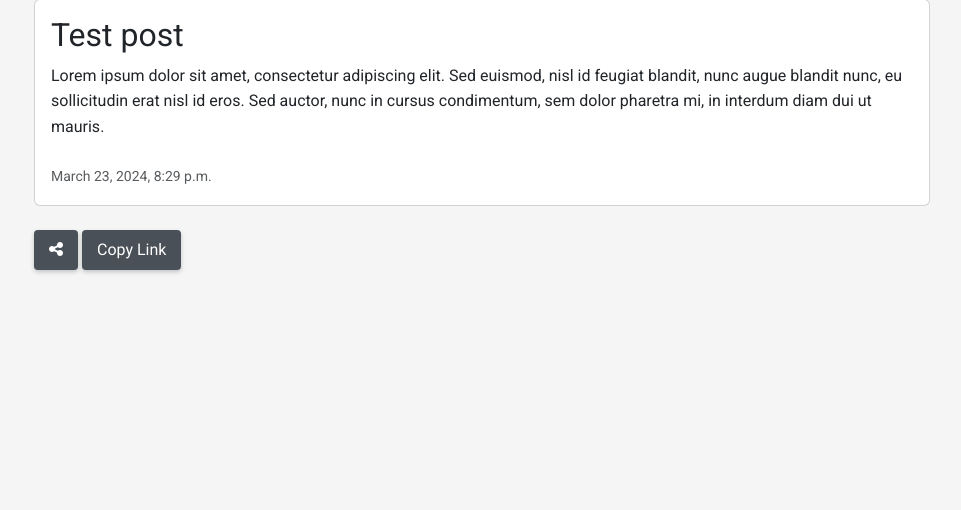
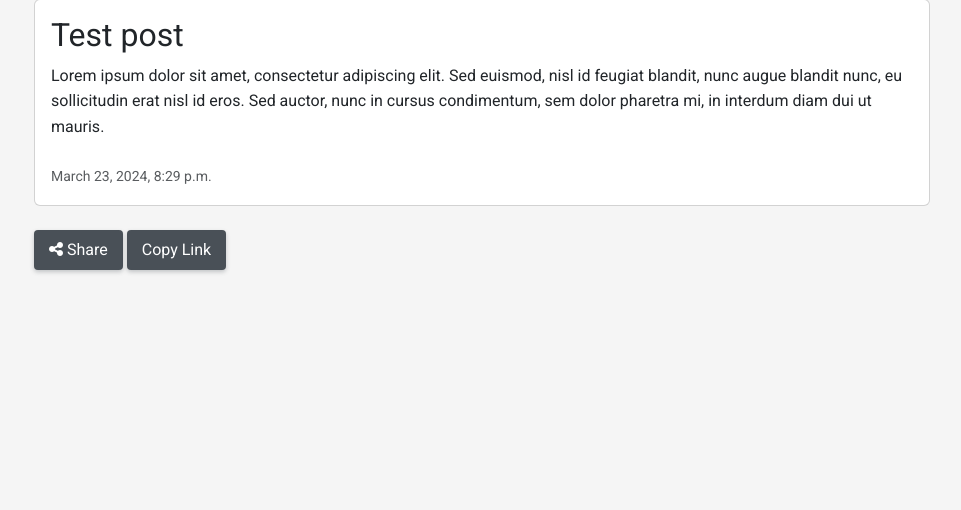
Before and after one commit to SandorGyorfi/SandorGyorfi, a Django app: page /blog/blog/1/ in a window 1280 px wide. Shown: the part 134-644 px from the top of the page, without its empty margins (158-1119 px from the left). Run offline with Django 4.2, Linux system fonts and the light colour scheme; data comes from the database, SQL or seed files in the repository; some libraries are stand-ins or nearby versions.

```diff
--- a/blog/templates/blog/blogpost_detail.html
+++ b/blog/templates/blog/blogpost_detail.html
@@ -10,16 +10,15 @@
 </div>
 
 <!-- Share and Copy Link Buttons -->
-<button class="btn btn-primary" id="shareBtn"><i class="fas fa-share-alt"></i></button>
+<button class="btn btn-primary" id="shareBtn"><i class="fas fa-share-alt" aria-hidden="true"></i> Share</button>
 <button class="btn btn-primary" id="copyBtn">Copy Link</button>
 
 <!-- Fallback Social Share Links -->
-<div id="fallbackShare" style="display:none;">
+<div id="fallbackShare" class="blogpost-share" style="display: none;">
   <h4>Share this Post On</h4>
-  <a href="https://www.facebook.com/sharer/sharer.php?u={{ request.build_absolute_uri }}" target="_blank">Facebook</a>
-  <a href="https://twitter.com/intent/tweet?text={{ blogpost.title }}&url={{ request.build_absolute_uri }}" target="_blank">X</a>
-  <a href="https://www.linkedin.com/shareArticle?mini=true&url={{ request.build_absolute_uri }}&title={{ blogpost.title }}" target="_blank">LinkedIn</a>
+  <a class="share-link" href="https://www.facebook.com/sharer/sharer.php?u={{ request.build_absolute_uri }}" target="_blank" aria-label="Share on Facebook">Facebook</a>
+  <a class="share-link" href="https://twitter.com/intent/tweet?text={{ blogpost.title|urlencode }}&url={{ request.build_absolute_uri }}" target="_blank" aria-label="Share on Twitter">Twitter</a>
+  <a class="share-link" href="https://www.linkedin.com/shareArticle?mini=true&url={{ request.build_absolute_uri }}&title={{ blogpost.title|urlencode }}" target="_blank" aria-label="Share on LinkedIn">LinkedIn</a>
 </div>
 
-
 {% endblock %}
--- a/static/css/custom.css
+++ b/static/css/custom.css
@@ -220,6 +220,10 @@ a:hover {
 
 .blogpost-share {
     margin-top: 20px;
+    background-color: #f5f5f5;
+    padding: 15px;
+    border-radius: 4px;
+    box-shadow: 0 2px 4px rgba(0,0,0,0.1);
 }
 
 .blogpost-share h4 {
@@ -227,8 +231,7 @@ a:hover {
     color: #333;
 }
 
-/* Updated Share Link Button Styling */
-.blogpost-share a {
+.blogpost-share a.share-link {
     display: inline-block;
     margin-right: 10px;
     padding: 5px 10px;
@@ -239,7 +242,7 @@ a:hover {
     transition: background-color 0.3s ease;
 }
 
-.blogpost-share a:hover {
+.blogpost-share a.share-link:hover {
     background-color: #343a40;
     color: white;
 }
--- a/static/js/custom.js
+++ b/static/js/custom.js
@@ -1,10 +1,14 @@
 document.addEventListener('DOMContentLoaded', function () {
+    console.log("DOM fully loaded and parsed");
+
+    // Cycle through section titles for dynamic navbar subtitle
     const sectionTitles = document.querySelectorAll('h2, h3');
     const navbarTitle = document.getElementById('navbar-title');
     const navbarSubtitle = document.getElementById('navbar-subtitle');
     let currentTitleIndex = 0;
 
     function cycleSectionTitles() {
+        console.log("Cycling through section titles");
         if (sectionTitles.length > 0) {
             navbarSubtitle.style.opacity = 0;
             setTimeout(function () {
@@ -18,10 +22,12 @@ document.addEventListener('DOMContentLoaded', function () {
     cycleSectionTitles();
     setInterval(cycleSectionTitles, 4000);
 
+    // Set active link based on current pathname
     const pathname = window.location.pathname;
     const navLinks = document.querySelectorAll('.navbar-nav .nav-link');
 
     function setActiveNavLink() {
+        console.log("Setting active nav link");
         let section = 'home';
         if (pathname.includes('services')) {
             section = 'services';
@@ -45,29 +51,38 @@ document.addEventListener('DOMContentLoaded', function () {
     }
 
     setActiveNavLink();
-});
 
-document.getElementById('shareBtn').addEventListener('click', async () => {
+    // Toggle Share Links
+    const shareBtn = document.getElementById('shareBtn');
+    if (shareBtn) {
+        shareBtn.addEventListener('click', function() {
+            const shareLinks = document.getElementById('fallbackShare');
             if (navigator.share) {
-      try {
-        await navigator.share({
-          title: '{{ blogpost.title }}',
-          url: '{{ request.build_absolute_uri }}'
-        });
-        console.log('Content shared successfully');
-      } catch (err) {
-        console.error('Error sharing:', err);
-      }
+                navigator.share({
+                    title: document.title,
+                    url: window.location.href
+                }).then(() => console.log('Content shared successfully'))
+                  .catch((err) => console.error('Error sharing:', err));
             } else {
-      document.getElementById('fallbackShare').style.display = 'block';
+                console.log('Navigator share not available. Showing fallback.');
+                shareLinks.style.display = shareLinks.style.display === 'none' ? 'block' : 'none';
             }
         });
+    }
 
-  document.getElementById('copyBtn').addEventListener('click', () => {
-    navigator.clipboard.writeText('{{ request.build_absolute_uri }}').then(() => {
+    // Copy button functionality
+    const copyBtn = document.getElementById('copyBtn');
+    if (copyBtn) {
+        copyBtn.addEventListener('click', function() {
+            navigator.clipboard.writeText(window.location.href)
+            .then(() => {
                 alert('Link copied to clipboard!');
-    }, (err) => {
+                console.log('Link copied successfully');
+            })
+            .catch((err) => {
                 console.error('Error copying link:', err);
                 alert('Failed to copy link.');
             });
         });
+    }
+});
```
Lines whose indentation alone changed are shown as unchanged.
